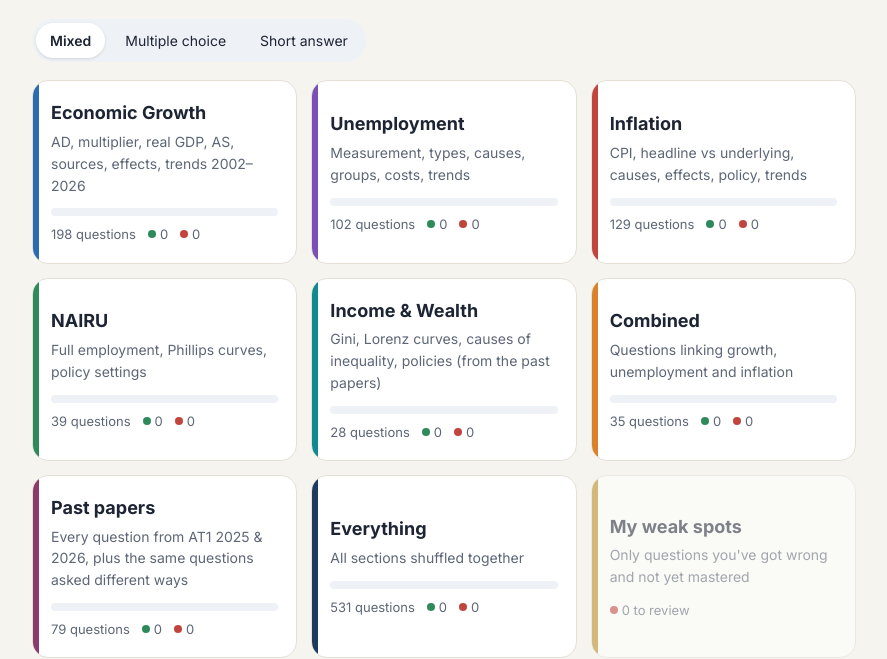
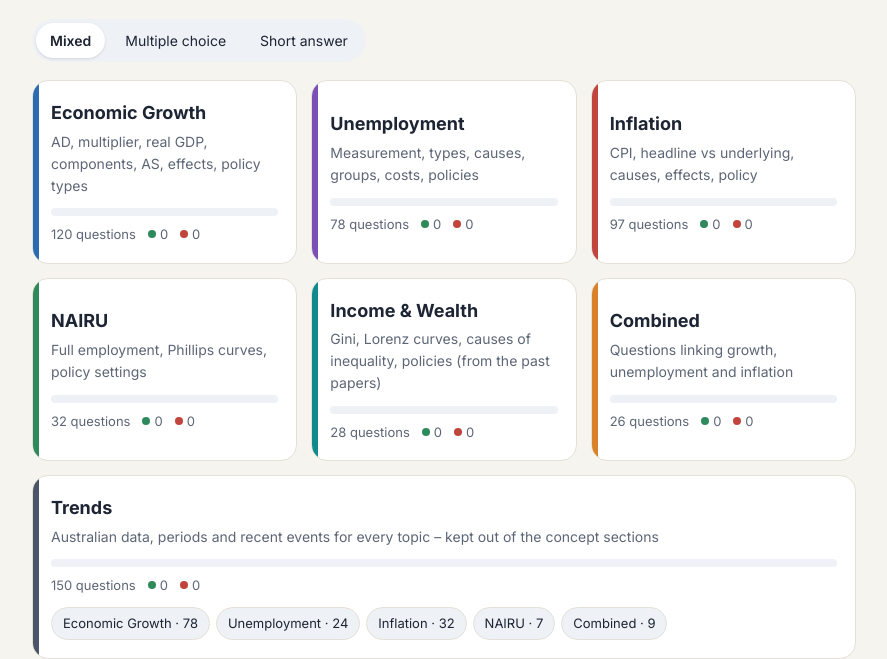
Before and after one commit to Presecio/Economicsquiz1, a plain HTML site: page index.html in a window 1280 px wide. Shown: the part 153-812 px from the top of the page, without its empty margins (196-1083 px from the left). Drawn offline with Linux system fonts and the light colour scheme.

Commit message:
Update index.html

```diff
--- a/index.html
+++ b/index.html
@@ -11,7 +11,7 @@
   --bg:#f6f4ef; --card:#ffffff; --ink:#1d2433; --muted:#5d6676; --line:#e4e0d6;
   --navy:#1f3a5f; --accent:#d9822b; --good:#2f8a5b; --goodbg:#e8f5ee; --bad:#c2453d; --badbg:#fbeceb;
   --part:#b9871b; --partbg:#fbf3e0; --chip:#eef1f6;
-  --eg:#2b6cb0; --ue:#7b4fb5; --inf:#c2453d; --nairu:#2f8a5b; --mix:#d9822b; --dist:#0f8b8d; --pp:#8a3b6b; --all:#1f3a5f; --weak:#b9871b;
+  --eg:#2b6cb0; --ue:#7b4fb5; --inf:#c2453d; --nairu:#2f8a5b; --mix:#d9822b; --dist:#0f8b8d; --pp:#8a3b6b; --trends:#4a5568; --all:#1f3a5f; --weak:#b9871b;
 }
 @media (prefers-color-scheme: dark){
   :root{--bg:#14171d;--card:#1d2129;--ink:#e8eaf0;--muted:#9aa3b2;--line:#2d333e;--navy:#8fb3e6;--chip:#262c37;
@@ -74,6 +74,9 @@ textarea:focus{outline:none;border-color:var(--navy)}
 .empty{text-align:center;padding:30px}
 .hide{display:none!important}
 .mini{font-size:12px;border:0;background:none;color:var(--muted);text-decoration:underline;cursor:pointer;padding:0;font-family:inherit}
+.chips{display:flex;gap:6px;flex-wrap:wrap;margin-top:12px}
+.chip{font-size:13px;padding:5px 11px;border-radius:999px;border:1px solid var(--line);background:var(--chip);color:var(--ink)}
+.chip:hover{border-color:var(--trends);background:var(--card)}
 .legend{display:flex;gap:16px;flex-wrap:wrap;font-size:13px;color:var(--muted);margin-top:12px}
 .confirm{display:inline-flex;gap:8px;align-items:center}
 </style>
@@ -1185,16 +1188,26 @@ S("Explain why underlying inflation was 'stubbornly' above the RBA's target from
 S("Explain how contractionary fiscal policy helped reduce inflation in 2022–24.",
  "The government ran back-to-back surpluses ($22bn in 2022–23, $15.8bn in 2023–24) – mainly via automatic stabilisers such as company tax from record mining profits and higher income tax. Withdrawing more from the economy than it injected reduced AD, so it did not add to demand-pull inflation and supported the RBA's tightening.",
  [["back-to-back surpluses ($22bn / $15.8bn)","surplus|22|15\\.8"],["mainly automatic stabilisers (mining company tax, income tax, lower welfare)","automatic|mining|company tax|income tax|welfare"],["lower AD → less demand-pull inflation, supports MP","aggregate demand|\\bad\\b|demand.?pull|inflation|support|monetary"]]);
+// ===== trend classification =====
+(function(){
+const re=/\b(19[5-9]\d|20[0-2]\d)\b|covid|\bmib\b|mining (investment )?boom|\bgfc\b|post-covid|transition|rebalancing|recovery|v-shaped|latest|recent|since 20|jobkeeper|jobseeker|bullock|philip lowe|budget outcome|homebuilder|ukraine|record (low|high)|currently|today|has the inflation target been effective|in 202|household debt has|consistent trade|record tot|surge in imports|business confidence after|investment since|real wages in|wages growth fell|post-covid nominal|why did real wages fall|consumer confidence (during|in)|link between consumer confidence|why did the government adopt|recent budget surpluses|gross government debt|cost of living package|first budget surplus|first rate cut|how many ocr|headline running|both headline and underlying|stubbornly|retirement \(pension\) age increase|record high participation|very high participation|in september|in december|in march|in june|in july|in august|2019–20|2020–21|2021–22|2022–23|2023–24|2024–25|first recession|match the period|long-term trend rate|long-term upward trend|still a bit too tight/i;
+const notTrend=["Which economist argued during the Great Depression","WICEP stands for","In which order are the Topic 3","Distinguish between discretionary fiscal policy","(HSC-style) Output 2017","In the 2025 CPI basket","Low inflation encourages consumption","Which is a negative effect of VERY low inflation","Which is an example of a recent budget supply-side","What 'broke' the short-run","(HSC 2023 Q23c style)","Which of these is a SUPPLY-side response","Example HSC essay","An economy has EG −6%","Y: 0, 2000, B","Explain how an increase in the participation rate could raise"];
+for(const q of BANK){
+  const txt=q.q+" "+(q.o||[]).join(" ");
+  q.tr=re.test(txt)&&!notTrend.some(p=>q.q.startsWith(p));
+}
+})();
 
 </script>
 <script>
 const SECTIONS={
-  eg:{n:"Economic Growth",d:"AD, multiplier, real GDP, AS, sources, effects, trends 2002–2026",c:"var(--eg)"},
-  ue:{n:"Unemployment",d:"Measurement, types, causes, groups, costs, trends",c:"var(--ue)"},
-  inf:{n:"Inflation",d:"CPI, headline vs underlying, causes, effects, policy, trends",c:"var(--inf)"},
+  eg:{n:"Economic Growth",d:"AD, multiplier, real GDP, components, AS, effects, policy types",c:"var(--eg)"},
+  ue:{n:"Unemployment",d:"Measurement, types, causes, groups, costs, policies",c:"var(--ue)"},
+  inf:{n:"Inflation",d:"CPI, headline vs underlying, causes, effects, policy",c:"var(--inf)"},
   nairu:{n:"NAIRU",d:"Full employment, Phillips curves, policy settings",c:"var(--nairu)"},
   dist:{n:"Income & Wealth",d:"Gini, Lorenz curves, causes of inequality, policies (from the past papers)",c:"var(--dist)"},
   mix:{n:"Combined",d:"Questions linking growth, unemployment and inflation",c:"var(--mix)"},
+  trends:{n:"Trends",d:"Australian data, periods and recent events for every topic – kept out of the concept sections",c:"var(--trends)"},
   pp:{n:"Past papers",d:"Every question from AT1 2025 & 2026, plus the same questions asked different ways",c:"var(--pp)"},
   all:{n:"Everything",d:"All sections shuffled together",c:"var(--all)"},
   weak:{n:"My weak spots",d:"Only questions you've got wrong and not yet mastered",c:"var(--weak)"}
@@ -1223,13 +1236,14 @@ function renderAiNote(){
 }
 
 // ---- home
-let TYPE="all";
+let TYPE="all",TSUB=null;
 document.querySelectorAll("#typePills .pill").forEach(b=>b.onclick=()=>{TYPE=b.dataset.t;document.querySelectorAll("#typePills .pill").forEach(x=>x.classList.toggle("on",x===b));renderHome()});
 function poolFor(sec){
   let p=BANK.filter(q=>TYPE==="all"||q.t===TYPE);
   if(sec==="weak")return p.filter(isWeak);
   if(sec==="pp")return p.filter(q=>q.pp);
-  if(sec!=="all")p=p.filter(q=>q.s===sec);
+  if(sec==="trends"){p=p.filter(q=>q.tr);return TSUB?p.filter(q=>q.s===TSUB):p}
+  if(sec!=="all")p=p.filter(q=>q.s===sec&&!q.tr);
   return p;
 }
 function renderHome(){
@@ -1243,6 +1257,15 @@ function renderHome(){
     if(k==="weak"){
       el.innerHTML=`<h3>${S.n}</h3><p>${S.d}</p><div class="stats"><span><span class="dot" style="background:var(--bad)"></span>${w} to review</span></div>`;
       if(!w){el.style.opacity=.55;el.disabled=true}
+    }else if(k==="trends"){
+      const all=BANK.filter(q=>q.tr&&(TYPE==="all"||q.t===TYPE));
+      const tm=all.filter(isMastered).length,tw=all.filter(isWeak).length;
+      const subs=["eg","ue","inf","nairu","mix"].filter(s=>all.some(q=>q.s===s));
+      el.innerHTML=`<h3>${S.n}</h3><p>${S.d}</p><div class="bar"><i class="m" style="width:${all.length?tm/all.length*100:0}%"></i><i class="w" style="width:${all.length?tw/all.length*100:0}%"></i></div>
+      <div class="stats"><span>${all.length} questions</span><span><span class="dot" style="background:var(--good)"></span>${tm}</span><span><span class="dot" style="background:var(--bad)"></span>${tw}</span></div>
+      <div class="chips">${subs.map(s=>`<span class="chip" data-sub="${s}">${SECTIONS[s].n} · ${all.filter(q=>q.s===s).length}</span>`).join("")}</div>`;
+      el.style.gridColumn="1 / -1";
+      el.onclick=e=>{const c=e.target.closest(".chip");TSUB=c?c.dataset.sub:null;start(k)};g.appendChild(el);continue;
     }else{
       const mp=tot?m/tot*100:0,wp=tot?w/tot*100:0;
       el.innerHTML=`<h3>${S.n}</h3><p>${S.d}</p><div class="bar"><i class="m" style="width:${mp}%"></i><i class="w" style="width:${wp}%"></i></div>
@@ -1324,6 +1347,7 @@ function next(){
   recent.push(q.id);if(recent.length>20)recent.shift();
   const x=ST[q.id],S=SECTIONS[q.s];
   let head=`<span class="tag sec-t" style="--c:${S.c}">${S.n}</span><span class="tag">${q.t==="mcq"?"Multiple choice":"Short answer · "+q.c.length+" mark"+(q.c.length>1?"s":"")}</span>`;
+  if(q.tr)head+=`<span class="tag">Trend</span>`;
   if(q.pp)head+=`<span class="tag pp">${esc(q.pp)}</span>`;
   if(x&&x.w>0&&x.s<2)head+=`<span class="tag rev">Review – missed ${x.w}×</span>`;
   if(q.t==="mcq"){
```
